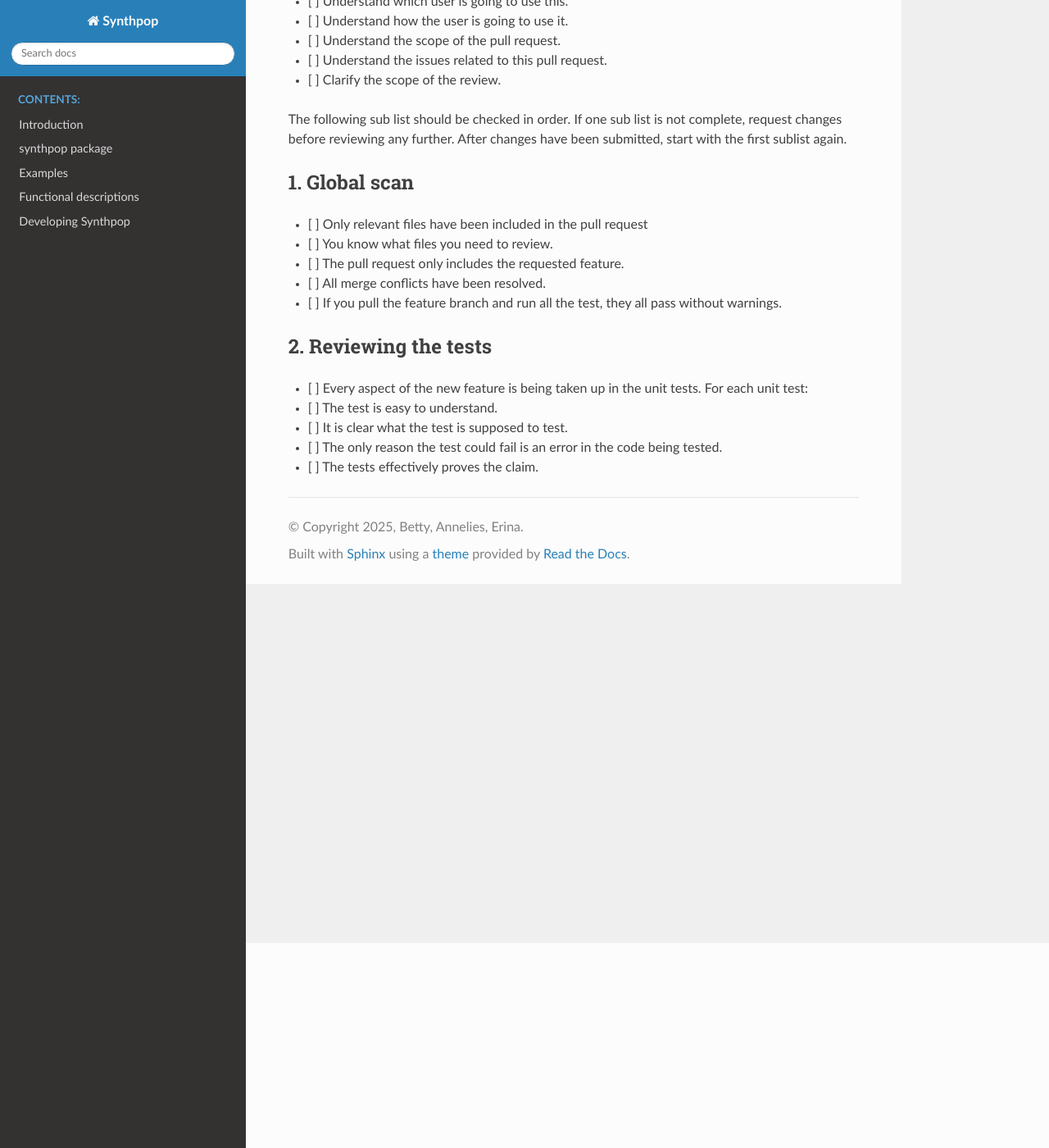
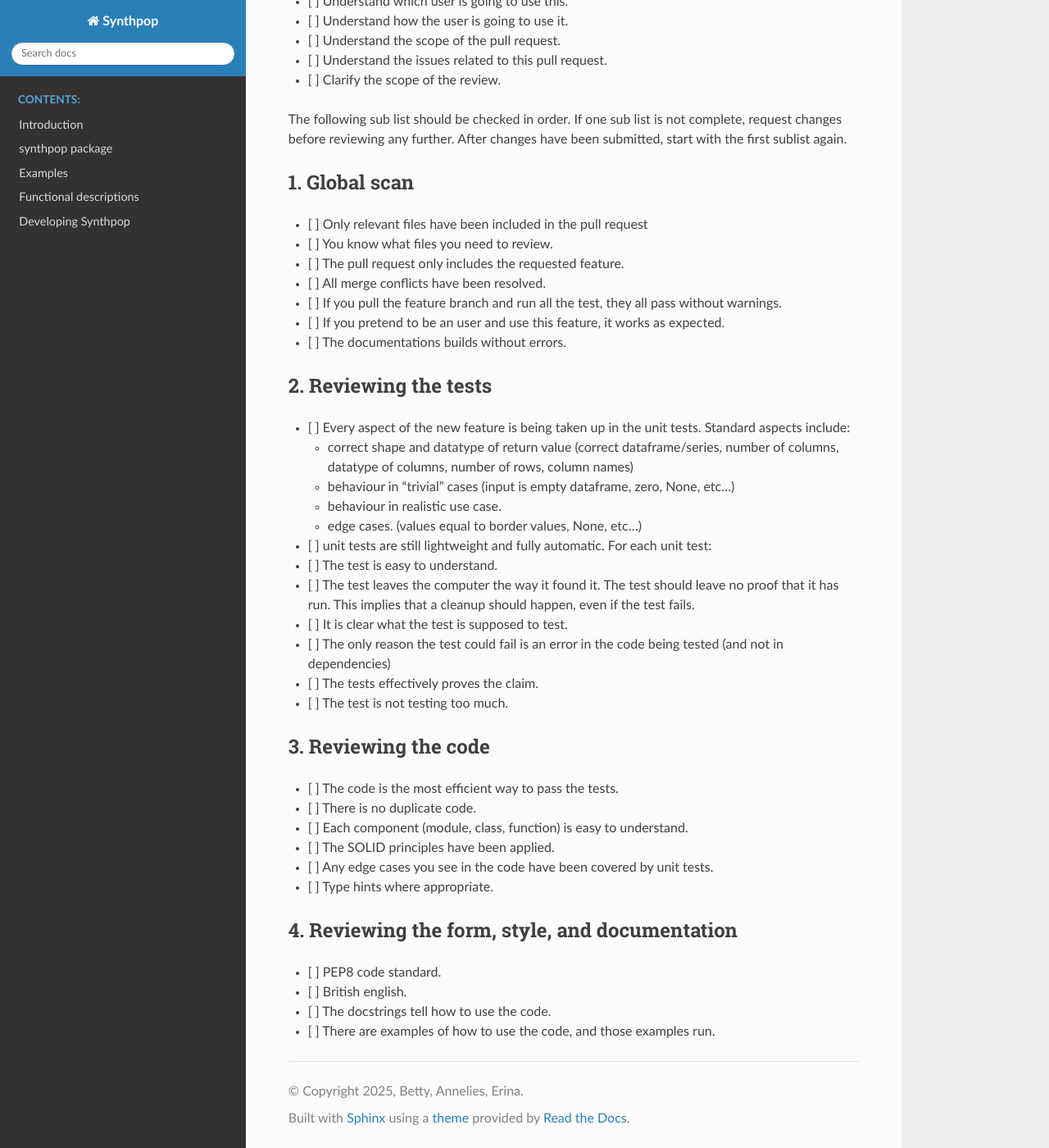
Before and after one commit to duonl/synthpop-py, a Sphinx documentation site: the page built from docs/source/checklist_for_review.md, in a window 1280 px wide and 1400 px high, scrolled down 250 px. Shown: the whole window at 82% size. Built offline with Sphinx 7.4.7 and the Read the Docs theme 3.1.0, drawn with Linux system fonts in a browser that asks for light colours.

Commit message:
finished checklist for review

```diff
--- a/docs/source/checklist_for_review.md
+++ b/docs/source/checklist_for_review.md
@@ -17,12 +17,38 @@ After changes have been submitted, start with the first sublist again.
 - [ ] The pull request only includes the requested feature.
 - [ ] All merge conflicts have been resolved.
 - [ ] If you pull the feature branch and run all the test, they all pass without warnings.
+- [ ] If you pretend to be an user and use this feature, it works as expected.
+- [ ] The documentations builds without errors.
+
 
 ## 2. Reviewing the tests
 
-- [ ] Every aspect of the new feature is being taken up in the unit tests.
+- [ ] Every aspect of the new feature is being taken up in the unit tests. Standard aspects include:
+    - correct shape and datatype of return value (correct dataframe/series, number of columns, datatype of columns, number of rows, column names)
+    - behaviour in "trivial" cases (input is empty dataframe, zero, None, etc...)
+    - behaviour in realistic use case.
+    - edge cases. (values equal to border values, None, etc...)
+- [ ] unit tests are still lightweight and fully automatic.
 For each unit test:
 - [ ] The test is easy to understand.
+- [ ] The test leaves the computer the way it found it. The test should leave no proof that it has run. This implies that a cleanup should happen, even if the test fails.
 - [ ] It is clear what the test is supposed to test.
-- [ ] The only reason the test could fail is an error in the code being tested.
+- [ ] The only reason the test could fail is an error in the code being tested (and not in dependencies)
 - [ ] The tests effectively proves the claim.
+- [ ] The test is not testing too much.
+
+## 3. Reviewing the code
+
+- [ ] The code is the most efficient way to pass the tests.
+- [ ] There is no duplicate code.
+- [ ] Each component (module, class, function) is easy to understand.
+- [ ] The SOLID principles have been applied.
+- [ ] Any edge cases you see in the code have been covered by unit tests.
+- [ ] Type hints where appropriate.
+
+## 4. Reviewing the form, style, and documentation
+
+- [ ] PEP8 code standard.
+- [ ] British english.
+- [ ] The docstrings tell how to use the code.
+- [ ] There are examples of how to use the code, and those examples run.
```
